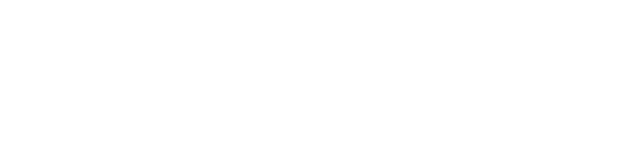
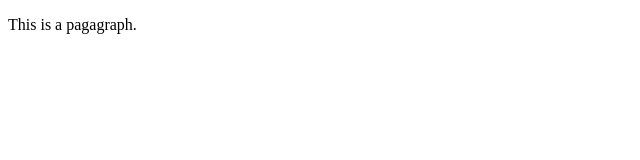
Before and after one commit to panc0057/panc0057.github.io, a plain HTML site: page Index.html in a window 1280 px wide. Shown: the whole page, without its empty margins (0-640 px from the left). Drawn offline with Linux system fonts and the light colour scheme.

Commit message:
Adds proper HTML to index.html

```diff
--- a/Index.html
+++ b/Index.html
@@ -7,6 +7,6 @@
     <title>HTML Tags</title>
 </head>
 <body>
-
+    <p>This is a pagagraph.</p>
 </body>
 </html>
```
